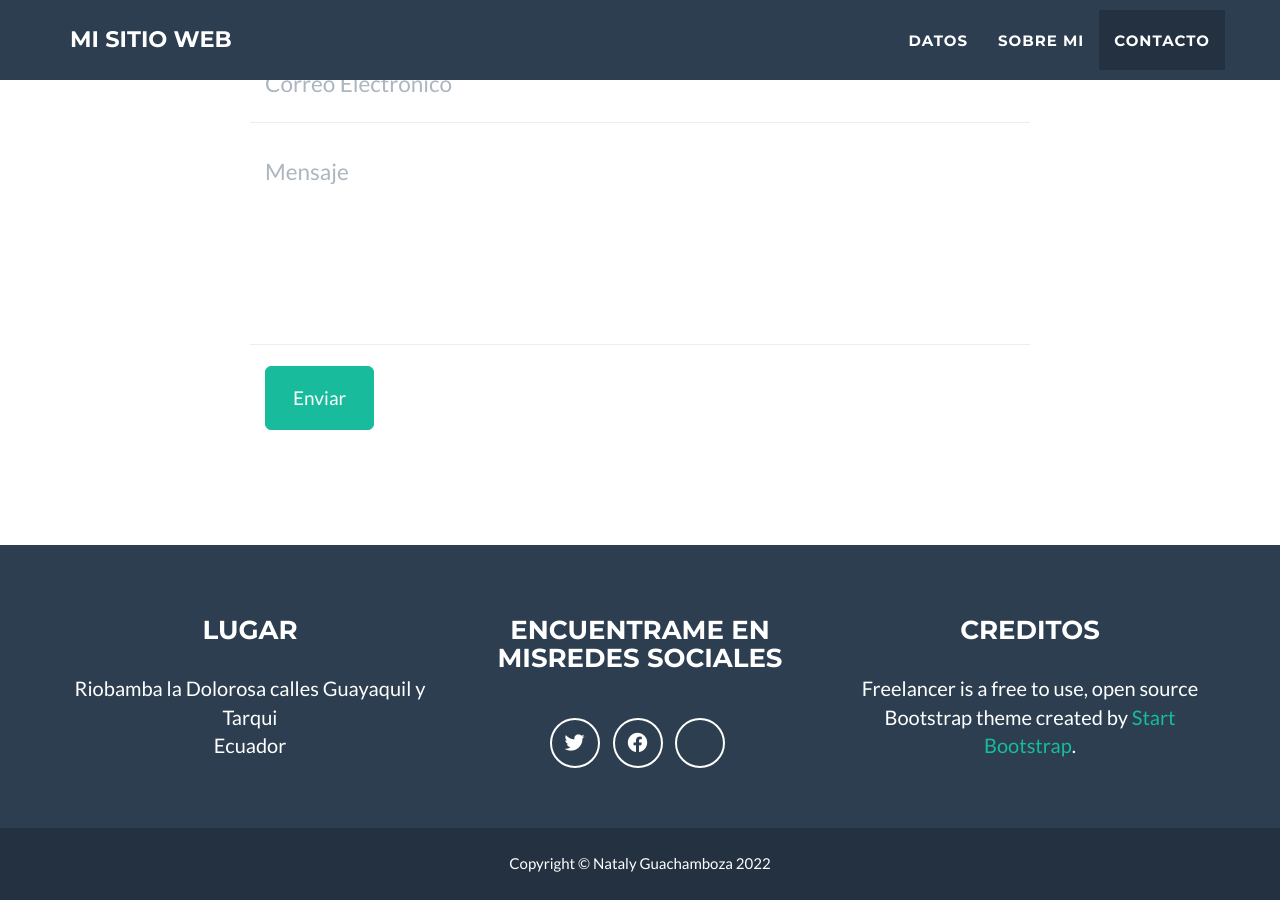
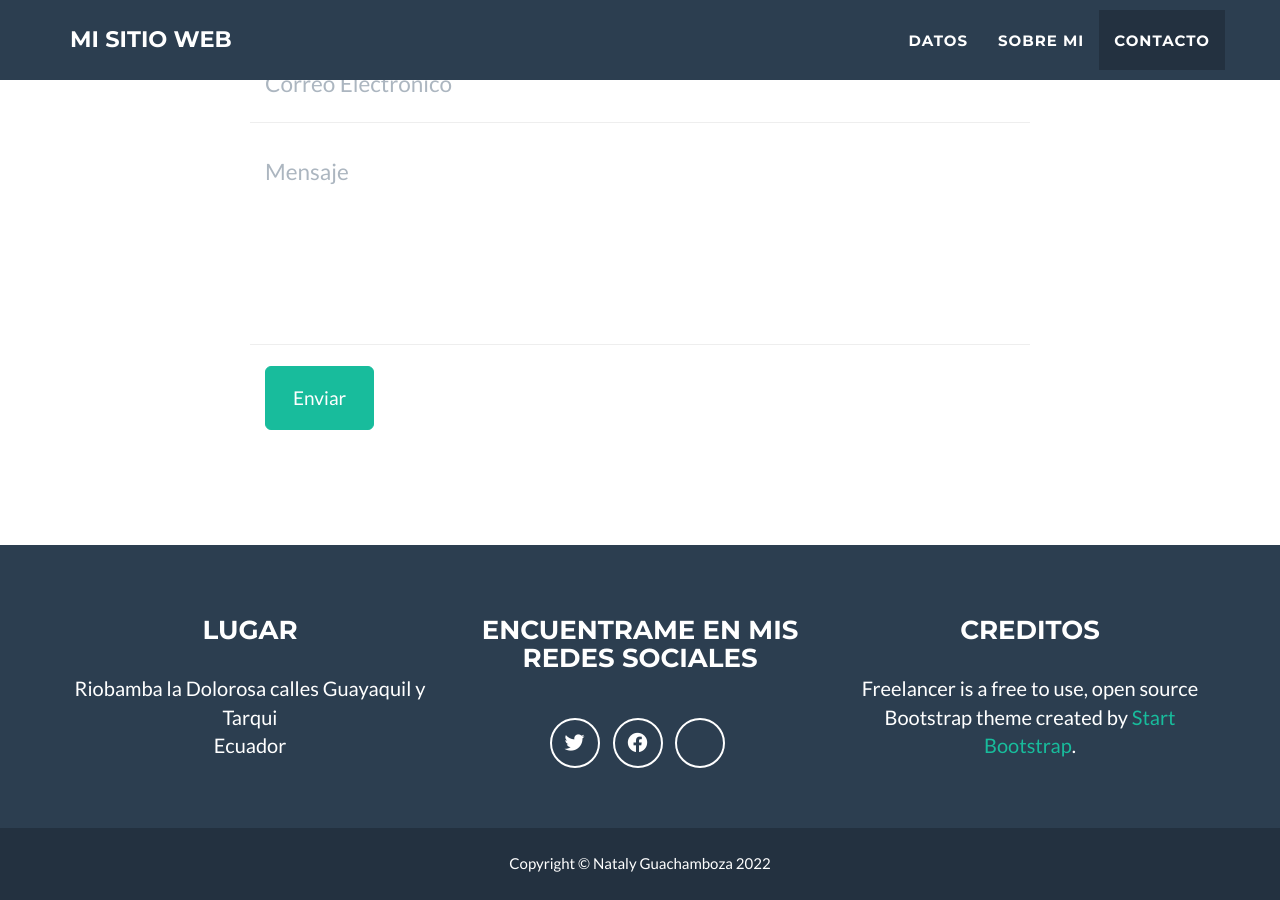
Before and after one commit to nath1121/nath1121.github.io, a Jekyll site: the page built from _posts/2014-07-18-project-1.markdown, in a window 1280 px wide and 900 px high, scrolled down 3199 px. Built offline with Jekyll 4.4.1, drawn with Linux system fonts in a browser that asks for light colours.

Commit message:
Update _config.yml

```diff
--- a/_config.yml
+++ b/_config.yml
@@ -34,7 +34,7 @@ color:
 footer:
   copyright: Nataly Guachamboza
   location: Lugar
-  social: Encuentrame en misRedes Sociales
+  social: Encuentrame en mis Redes Sociales
   credits: Creditos
 
 # Social networks usernames (many more available: google-plus, flickr, dribbble, pinterest, instagram, tumblr, linkedin, etc.)
```
